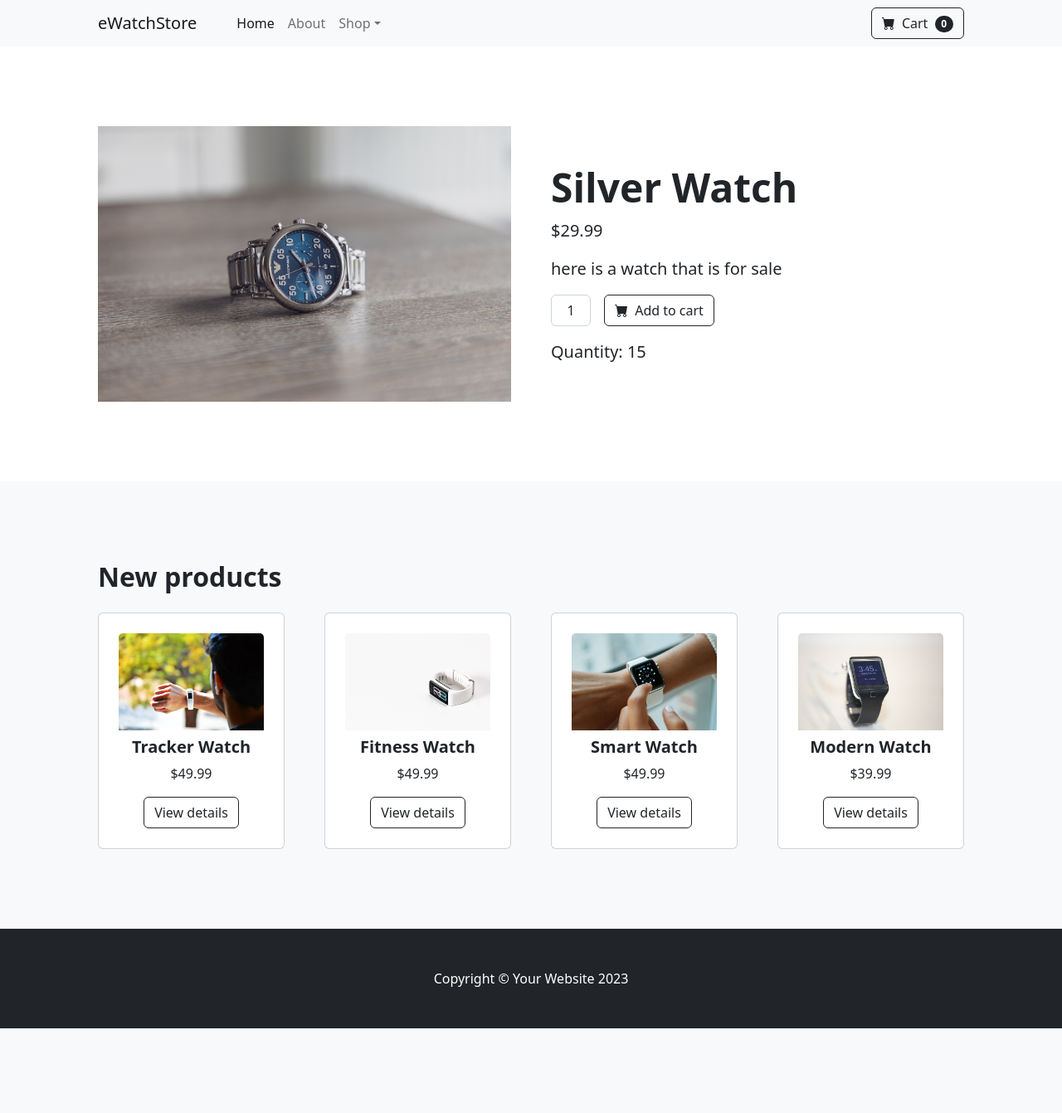
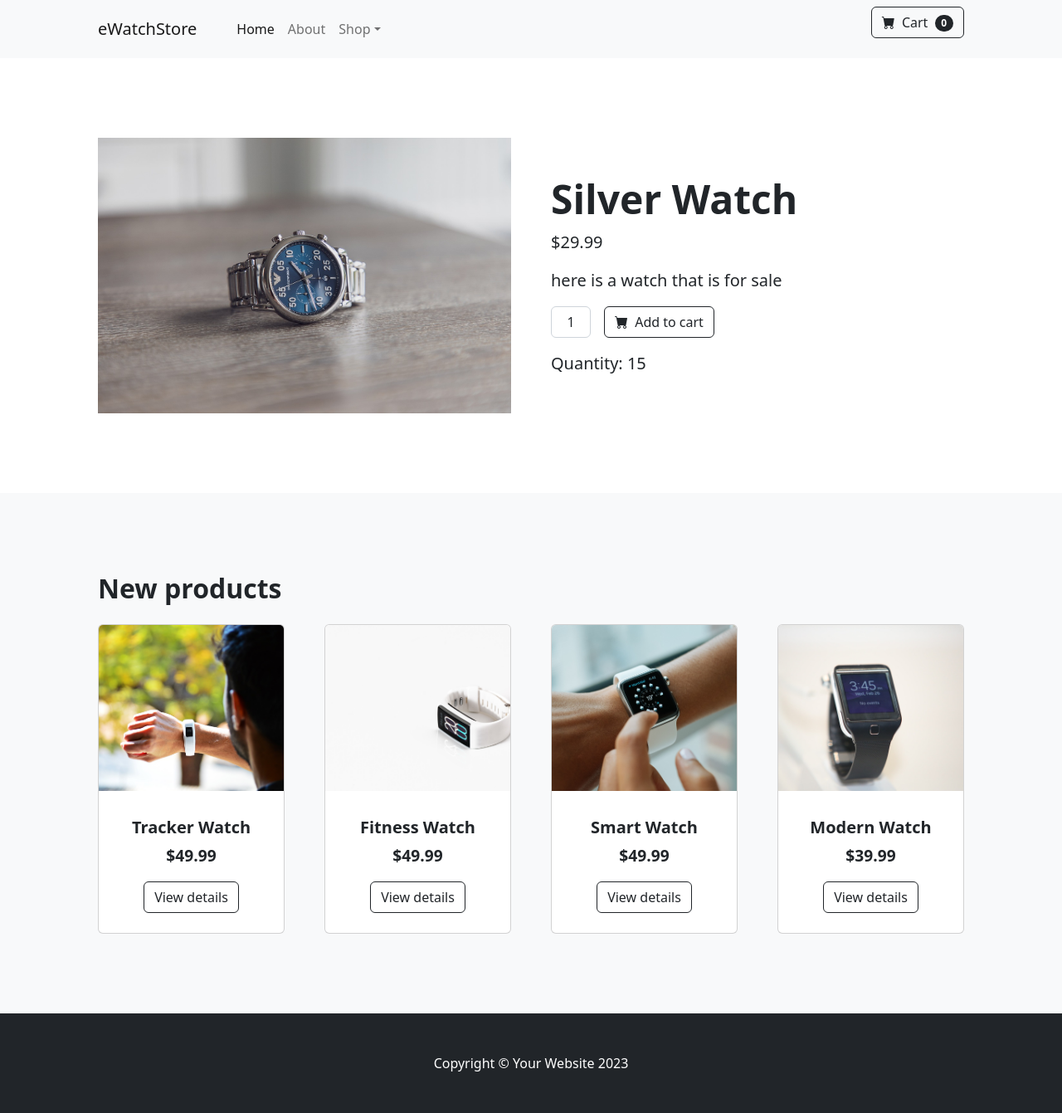
Before and after one commit to GoodBoyGilbert/django-ecommerce-template, a Django app: page /detail/2/ in a window 1280 px wide. Shown: the whole page at 83% size. Before the commit the page ends 1239 px from the top, so only its background shows below. Run offline with Django 5.2, Linux system fonts and the light colour scheme; data comes from the database, SQL or seed files in the repository; some libraries are stand-ins or nearby versions.

Commit message:
Made some changes

```diff
--- a/ecommerce/postings/templates/about.html
+++ b/ecommerce/postings/templates/about.html
@@ -20,8 +20,8 @@
         color: inherit;
     }
 </style>
+<!DOCTYPE html>
 {% load static %}
-<!DOCTYPE html>
 <html lang="en">
 <head>
     <meta charset="utf-8" />
--- a/ecommerce/postings/templates/detail.html
+++ b/ecommerce/postings/templates/detail.html
@@ -1,4 +1,17 @@
+<style>
+    .price-bold {
+        font-size: 1.2em;
+        font-weight: bold;
+        color: inherit;
+    }
 
+    /* Add the new CSS style for the "Show Details" link */
+    .card-link {
+        display: block;
+        text-decoration: none;
+        color: inherit;
+    }
+</style>
 <!DOCTYPE html>
 {% load static %}
 <html lang="en">
@@ -13,7 +26,7 @@
         <!-- Bootstrap icons-->
         <link href="https://cdn.jsdelivr.net/npm/bootstrap-icons@1.5.0/font/bootstrap-icons.css" rel="stylesheet" />
         <!-- Core theme CSS (includes Bootstrap)-->
-        <link href="css/styles.css" rel="stylesheet" />
+        <link href="{% static "css/styles.css" %}" rel="stylesheet" />
 
 
     <link href="{% static 'css/styles.css' %}" rel="stylesheet" />
@@ -86,13 +99,13 @@
         {% for related_product in newest_products %}
         <div class="col mb-5">
           <div class="card text-decoration-none" style="cursor: pointer;" onclick="window.location='{% url 'detail' related_product.id %}'">
+            <!-- Place the image directly inside the card-body with a specific height -->
+            <div class="card-img-top mb-2" style="height: 200px; background-image: url('{{ related_product.image.url }}'); background-size: cover; background-position: center;"></div>
             <div class="card-body p-4">
-            <!-- Product image for related products -->
-            <img class="card-img-top mb-2" src="{{ related_product.image.url }}" alt="{{ related_product.name }}" />
               <!-- Product details for related products -->
               <div class="text-center">
                 <h5 class="fw-bolder">{{ related_product.name }}</h5>
-              ${{ related_product.price }}
+                <div class="price-bold">${{ related_product.price }}</div>
               </div>
               <!-- Move the button inside the card-body -->
               <div class="text-center mt-3">
@@ -108,6 +121,7 @@
   </section>
 
 
+
 <!-- ... Your existing code ... -->
         <!-- Footer-->
         <footer class="py-5 bg-dark">
```
Also changed, not shown: ecommerce/postings/templates/home.html (+1 -8 lines). Lines whose indentation alone changed are shown as unchanged.
